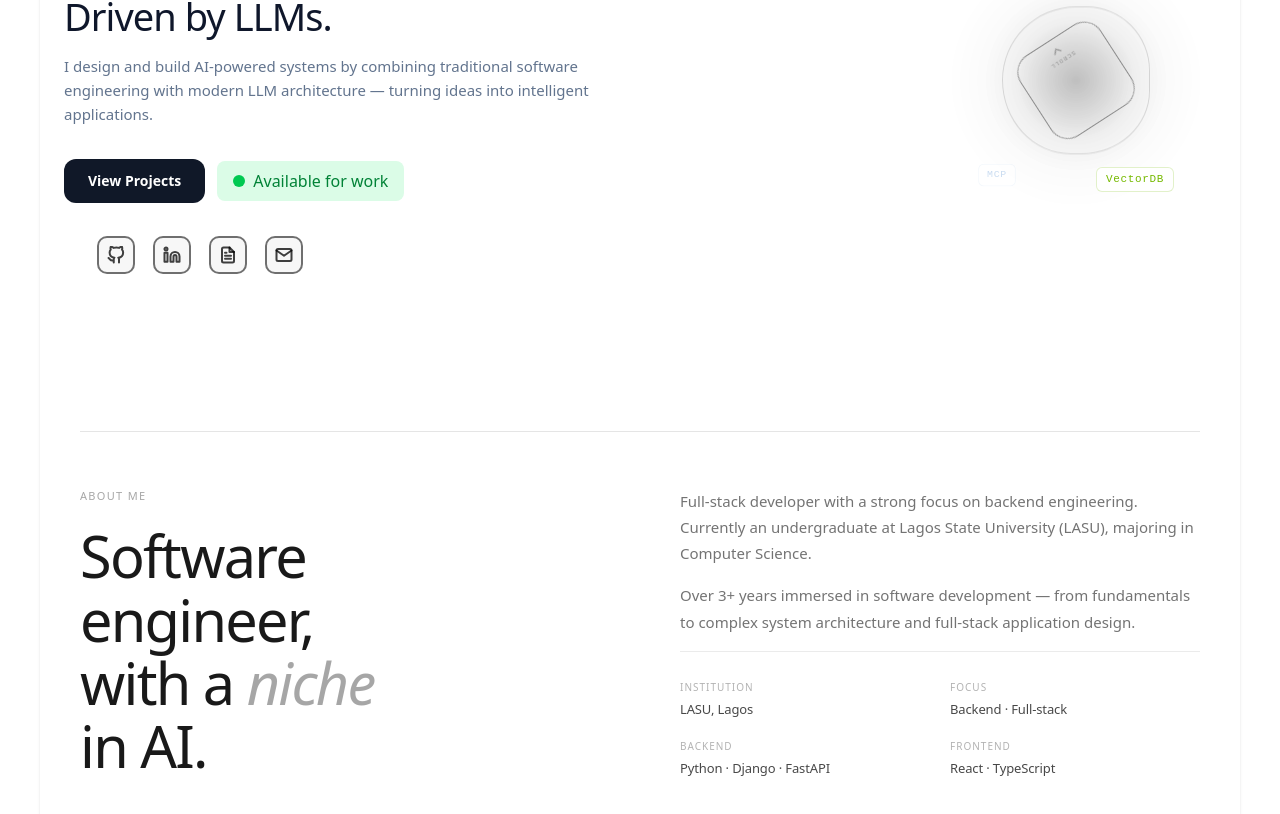
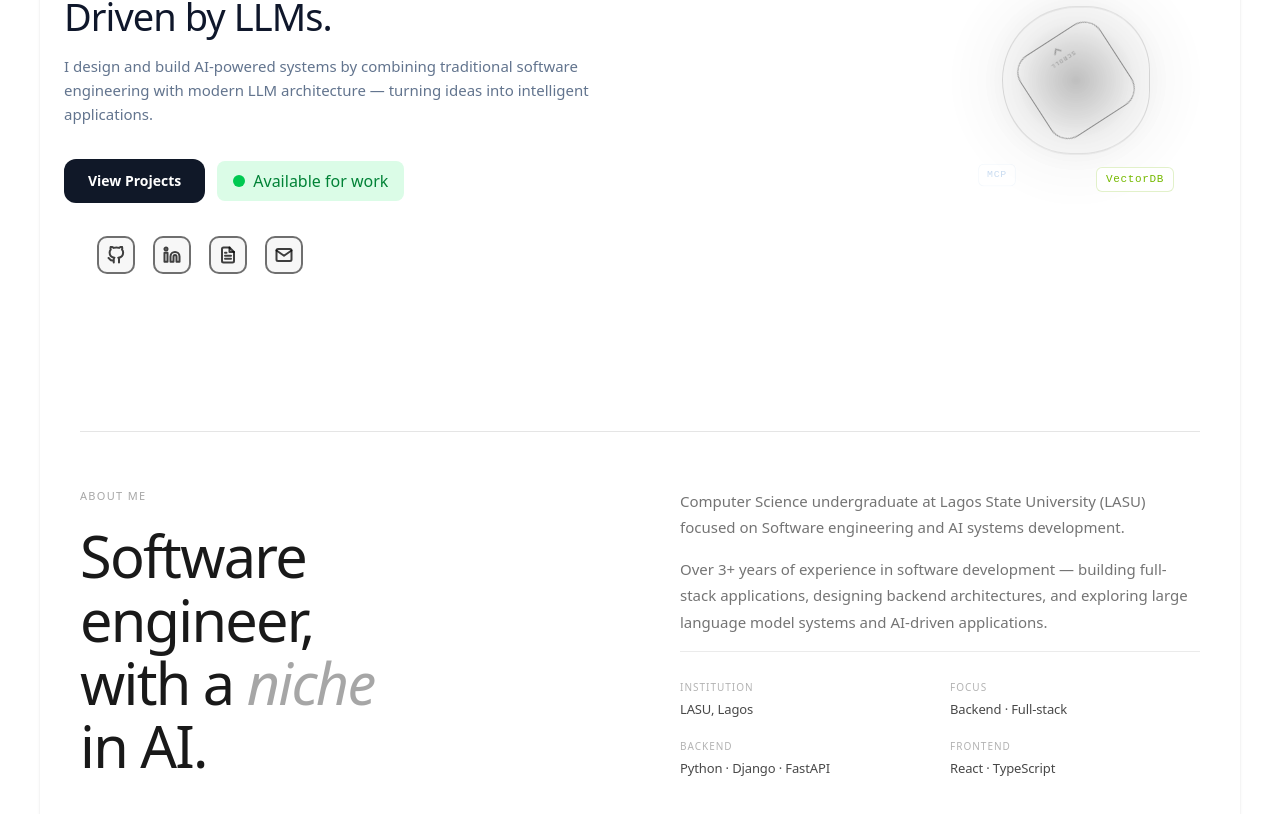
Before and after one commit to Dahmie87/portfolioIn3d, a React (Vite) app: page / in a window 1280 px wide. Shown: the part 326-1140 px from the top of the page. Built offline with nearby package versions, Linux system fonts and the light colour scheme.

Commit message:
chore: update about me content

```diff
--- a/src/components/concept3.tsx
+++ b/src/components/concept3.tsx
@@ -246,11 +246,9 @@ export default function ConceptC() {
         </div>
         <div>
           <p className="cc-bio">
-            Full-stack developer with a strong focus on backend engineering. Currently an undergraduate at Lagos State University (LASU), majoring in Computer Science.
-          </p>
+Computer Science undergraduate at Lagos State University (LASU) focused on Software engineering and AI systems development.          </p>
           <p className="cc-bio">
-            Over 3+ years immersed in software development — from fundamentals to complex system architecture and full-stack application design.
-          </p>
+Over 3+ years of experience in software development — building full-stack applications, designing backend architectures, and exploring large language model systems and AI-driven applications.          </p>
           <div className="cc-meta">
             {meta.map((m) => (
               <div key={m.label}>
```
